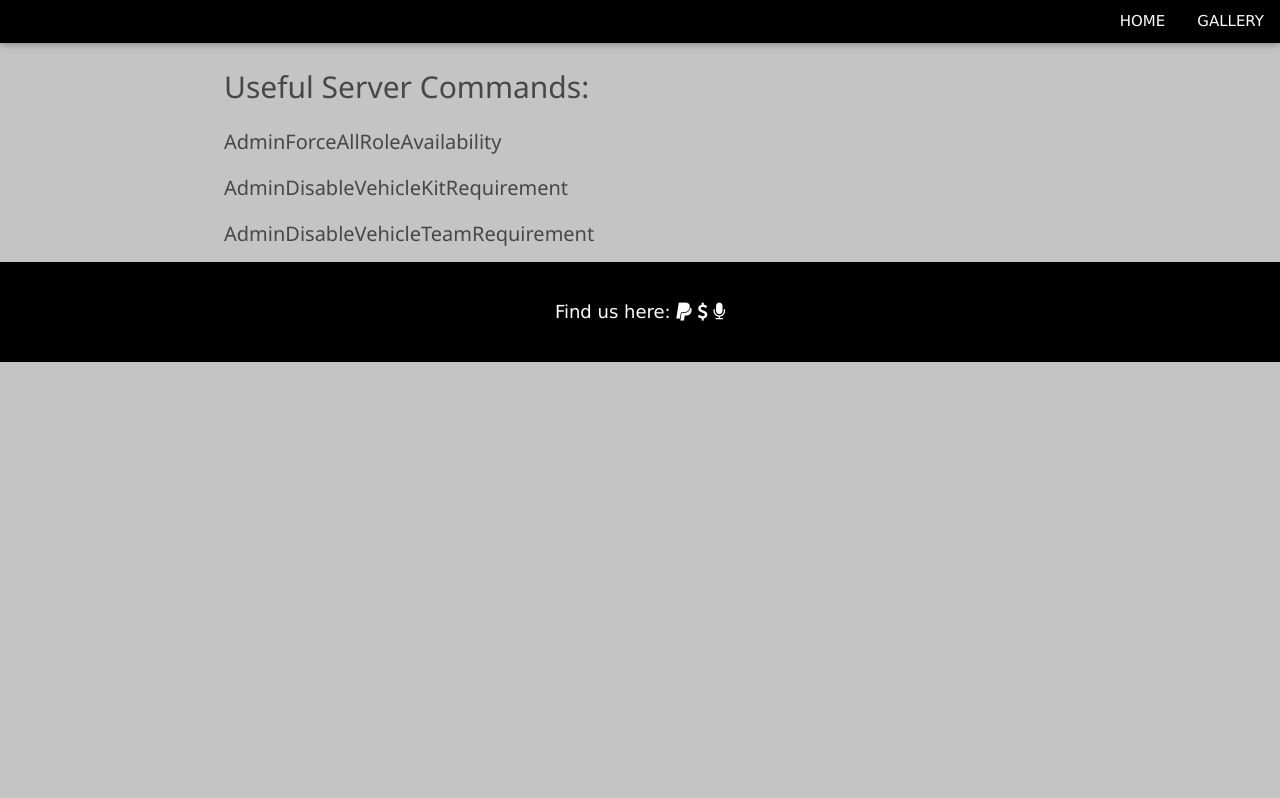
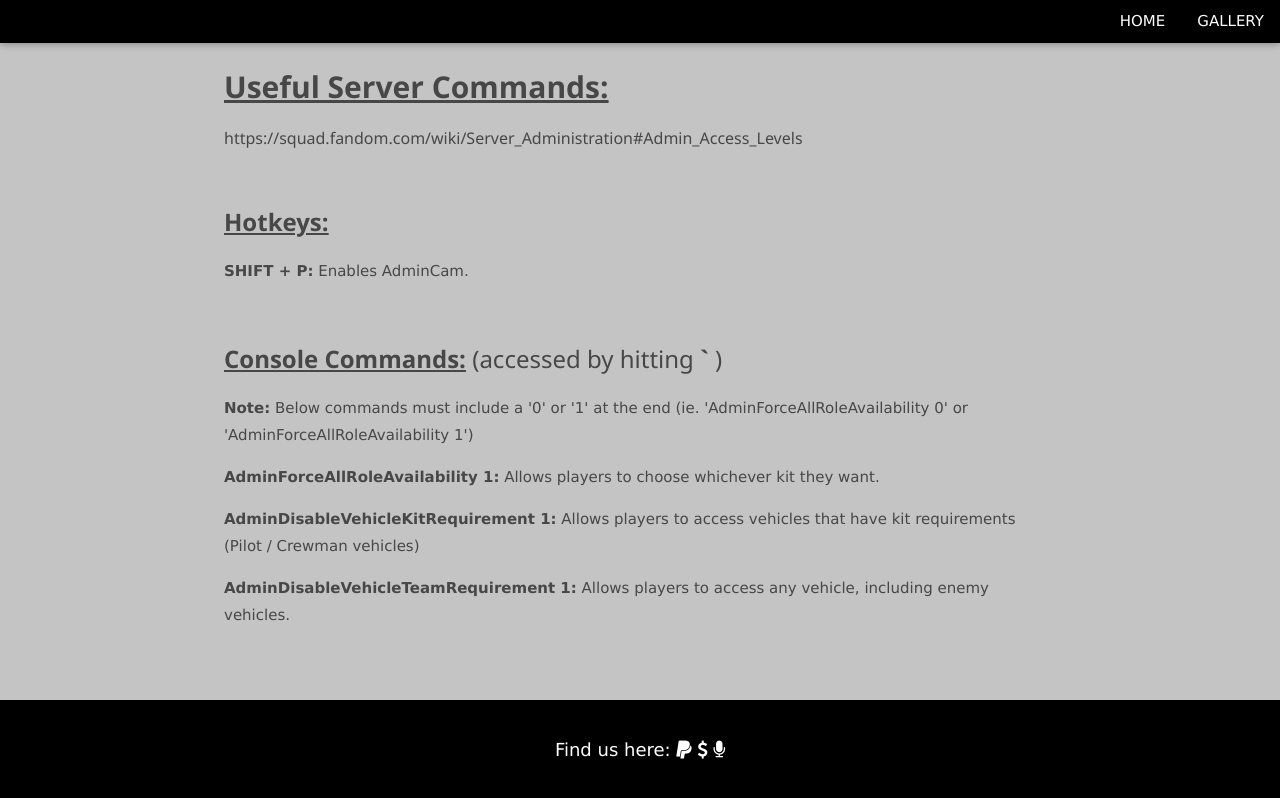
Before and after one commit to Raotrux/1id, a plain HTML site: page admincommands.html in a window 1280 px wide. Drawn offline with nearby package versions, Linux system fonts and the light colour scheme.

Commit message:
Formatting and adding descriptions to commands

```diff
--- a/admincommands.html
+++ b/admincommands.html
@@ -53,15 +53,22 @@ body, html {
 </div>
 
 <div class="container">
-  <h2>Useful Server Commands:</h2>
+  <h2><b><u>Useful Server Commands:</u></b></h2>
+  <h6>https://squad.fandom.com/wiki/Server_Administration#Admin_Access_Levels</h6><br>
+  <h3><b><u>Hotkeys:</u></b></h3>
+  <p><b>SHIFT + P:</b> Enables AdminCam.</p><br>
 
-  <h4>AdminForceAllRoleAvailability</h4>
-  <h4>AdminDisableVehicleKitRequirement</h4>
-  <h4>AdminDisableVehicleTeamRequirement</h4>
+  <h3><b><u>Console Commands:</u></b> (accessed by hitting <b>`</b> )</h3>
+  <p><b>Note:</b> Below commands must include a '0' or '1' at the end (ie. 'AdminForceAllRoleAvailability 0' or 'AdminForceAllRoleAvailability 1')</p>
+  <p><b>AdminForceAllRoleAvailability 1:</b> Allows players to choose whichever kit they want.</p>
+  <p><b>AdminDisableVehicleKitRequirement 1:</b> Allows players to access vehicles that have kit requirements (Pilot / Crewman vehicles)</p>
+  <p><b>AdminDisableVehicleTeamRequirement 1:</b> Allows players to access any vehicle, including enemy vehicles.</p>
+
+
 </div>
 
 <!-- Footer -->
-<footer class="w3-center w3-black w3-padding-16">
+<footer class="w3-center w3-black w3-padding-16 w3-bottom">
   <div class="w3-large w3-section">
     <p>Find us here:
     <a href="https://www.paypal.com/pools/c/8wQQHzXwod"><i class="fa fa-paypal w3-hover-opacity"></i></a>
```
